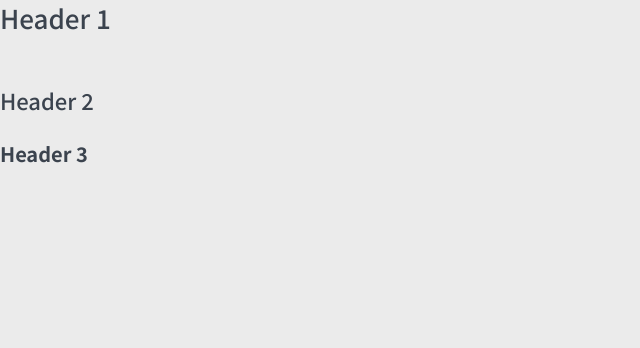
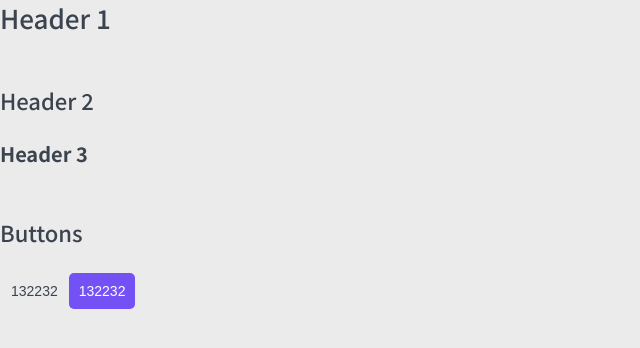
Before and after one commit to ekbdizzy/top-app, a Next.js app: page / in a window 1280 px wide. Shown: the top 348 px of the page, without its empty margins (0-640 px from the left). Built offline with nearby package versions, Linux system fonts and the light colour scheme.

Commit message:
Add component Button

```diff
--- /dev/null
+++ b/components/Button/Button.module.css
@@ -0,0 +1,35 @@
+.button {
+	display: inline-block;
+
+	box-sizing: border-box;
+	padding: 10px;
+
+	cursor: pointer;
+	transition: all 0.2s;
+	text-align: center;
+
+	border: none;
+	border-radius: 5px;
+
+	font-size: 14px;
+}
+
+.primary {
+	color: var(--white);
+	background-color: var(--primary);
+}
+
+.primary:hover {
+	background-color: var(--primary-hover);
+}
+
+.ghost {
+	color: var(--black);
+	border: 1px solid var(--gray-light);
+	background: none;
+}
+
+.ghost:hover {
+	color: var(--white);
+	background-color: var(--primary);
+}
--- /dev/null
+++ b/components/Button/Button.props.ts
@@ -0,0 +1,6 @@
+import {ReactNode} from "react";
+
+export interface ButtonProps {
+    appearance: 'primary' | 'ghost',
+    children: ReactNode
+}
--- /dev/null
+++ b/components/Button/Button.tsx
@@ -0,0 +1,13 @@
+import {ButtonProps} from "./Button.props";
+import styles from './Button.module.css';
+import cn from 'classnames';
+
+
+export const Button = ({appearance, children}: ButtonProps): JSX.Element => {
+    return <button
+        className={cn(styles.button, {
+            [styles.primary]: appearance == 'primary',
+            [styles.ghost]: appearance == 'ghost',
+        })}
+    >{children}</button>;
+};
--- a/components/index.ts
+++ b/components/index.ts
@@ -1 +1,2 @@
 export * from './Htag/Htag';
+export * from './Button/Button';
--- a/pages/_app.tsx
+++ b/pages/_app.tsx
@@ -5,10 +5,8 @@ import Head from "next/head";
 function MyApp({Component, pageProps}: AppProps) {
     return <>
         <Head>
-            <title>Hello, app!!</title>
-            <link rel="icon" href="/favicon.ico" />
-            <link rel="preconnect" href="https://fonts.gstatic.com" />
-            <link href="https://fonts.googleapis.com/css2?family=Noto+Sans+KR:wght@300;400;500;700&display=swap" rel="stylesheet" />
+            <title>Top app</title>
+            <link rel="icon" href="/favicon.ico"/>
         </Head>
         <Component {...pageProps}/>
     </>;
--- a/pages/_document.tsx
+++ b/pages/_document.tsx
@@ -9,10 +9,15 @@ class MyDocument extends Document {
     render(): JSX.Element {
         return (
             <Html lang="ru">
-                <Head />
+                <Head>
+                    <link rel="icon" href="/favicon.ico"/>
+                    <link rel="preconnect" href="https://fonts.gstatic.com"/>
+                    <link href="https://fonts.googleapis.com/css2?family=Noto+Sans+KR:wght@300;400;500;700&display=swap"
+                          rel="stylesheet"/>
+                </Head>
                 <body>
-                    <Main/>
-                    <NextScript/>
+                <Main/>
+                <NextScript/>
                 </body>
             </Html>
         );
--- a/pages/index.tsx
+++ b/pages/index.tsx
@@ -1,5 +1,5 @@
 import type {NextPage} from 'next';
-import {Htag} from "../components";
+import {Button, Htag} from "../components";
 
 
 const Home: NextPage = () => {
@@ -7,6 +7,11 @@ const Home: NextPage = () => {
         <Htag tag='h1'>Header 1</Htag>
         <Htag tag='h2'>Header 2</Htag>
         <Htag tag='h3'>Header 3</Htag>
+        <Htag tag='h2'>Buttons</Htag>
+        <div>
+            <Button appearance='ghost'>132232</Button>
+            <Button appearance="primary">132232</Button>
+        </div>
     </div>;
 };
 
```
Also changed, not shown: 1 other file (tests, documents, lock files or other folders).
